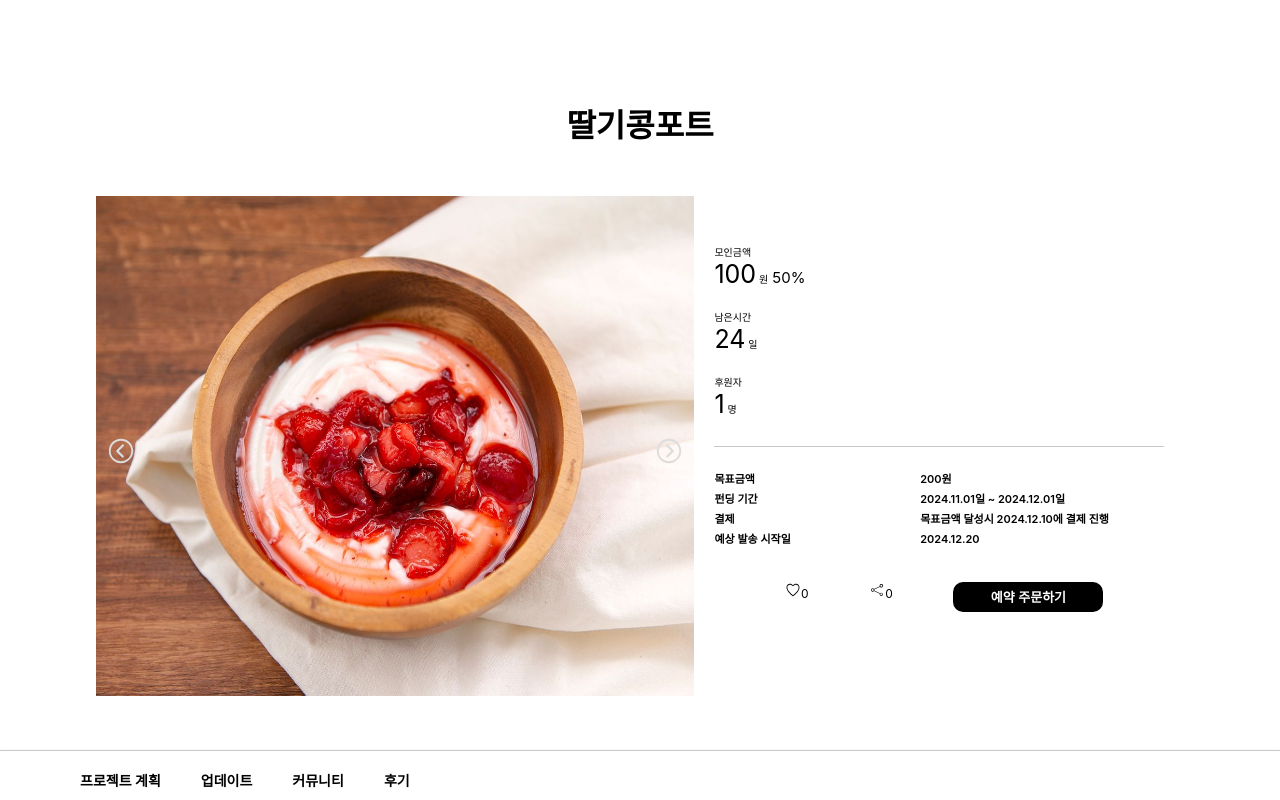
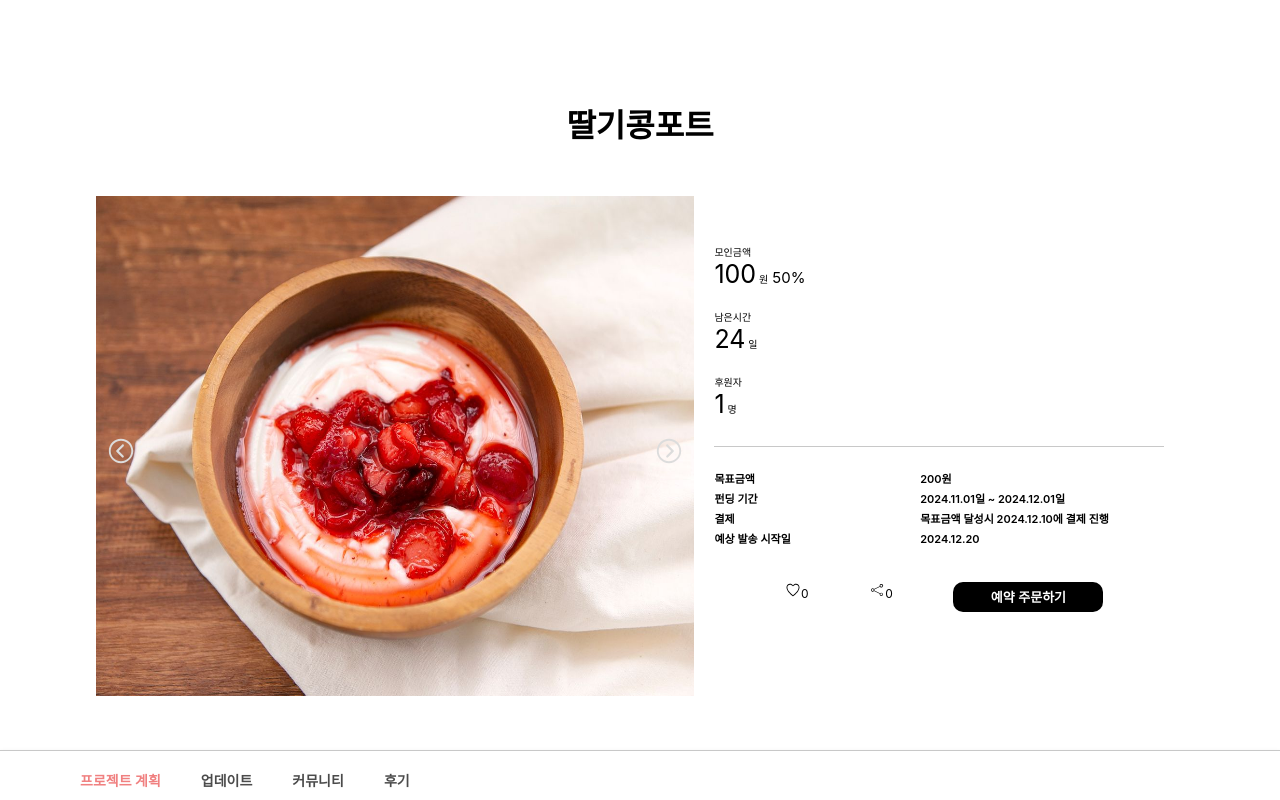
Before and after one commit to dova12770/1st-project, a React (Create React App) app: page /planpage in a window 1280 px wide. In both pictures the pointer is over the element "프로젝트 계획". Shown: the top 800 px of the page. Built offline with nearby package versions, Linux system fonts and the light colour scheme.

Commit message:
navbar 마우스오버 색상변경

```diff
--- a/src/particularpage/Ptcrpg2.css
+++ b/src/particularpage/Ptcrpg2.css
@@ -35,13 +35,11 @@
     margin: 0px -40px 0px 80px;
     font-size: 14px;
     font-weight: 600;
-}
-.linkFont:hover {
-    color: lightcoral;
-}
-.linkFont {
     color: rgb(75, 75, 75);
     text-decoration: none;
+}
+.ptcrNav div:hover {
+    color: lightcoral;
 }
 
 .expn {           /* 상품설명박스 */
```
